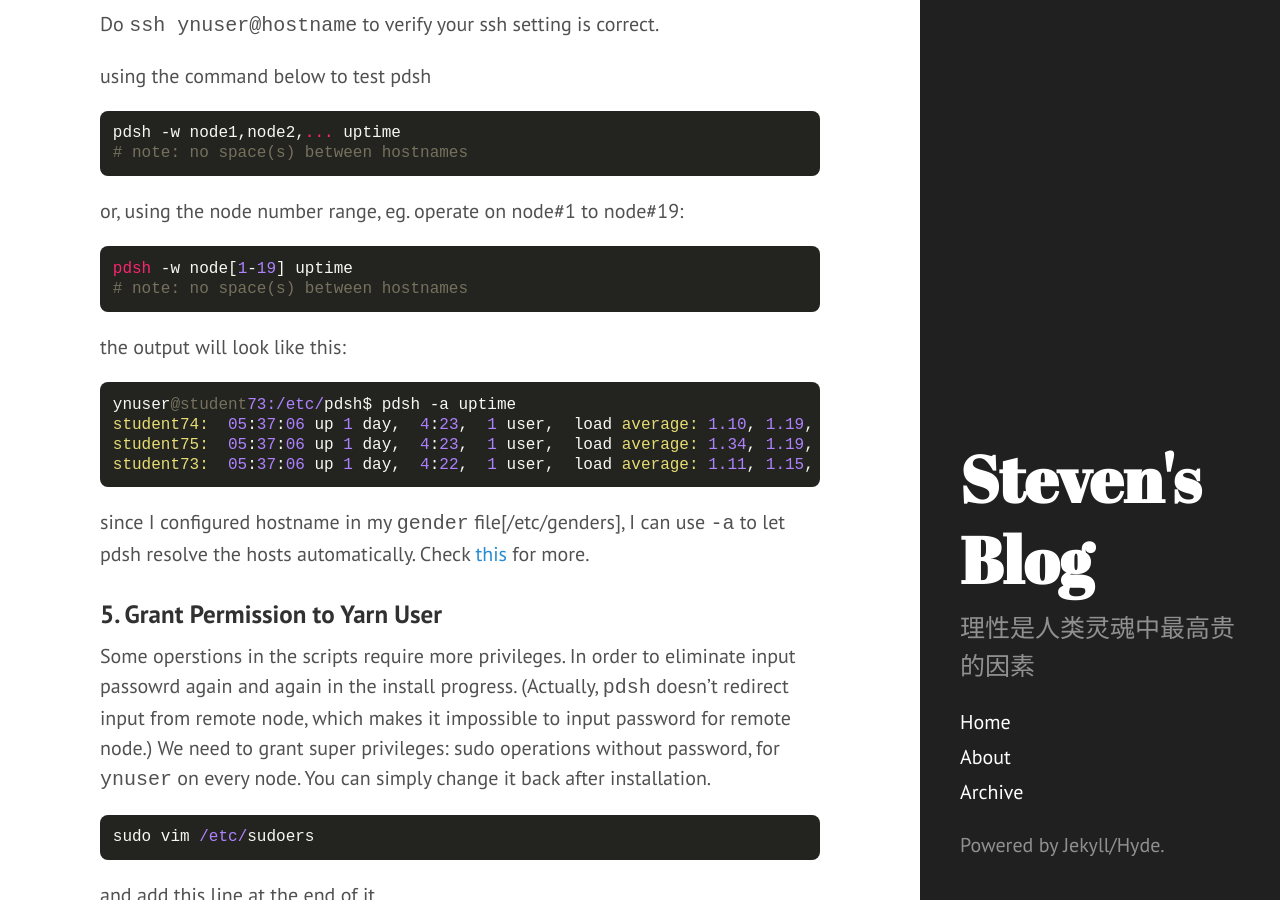
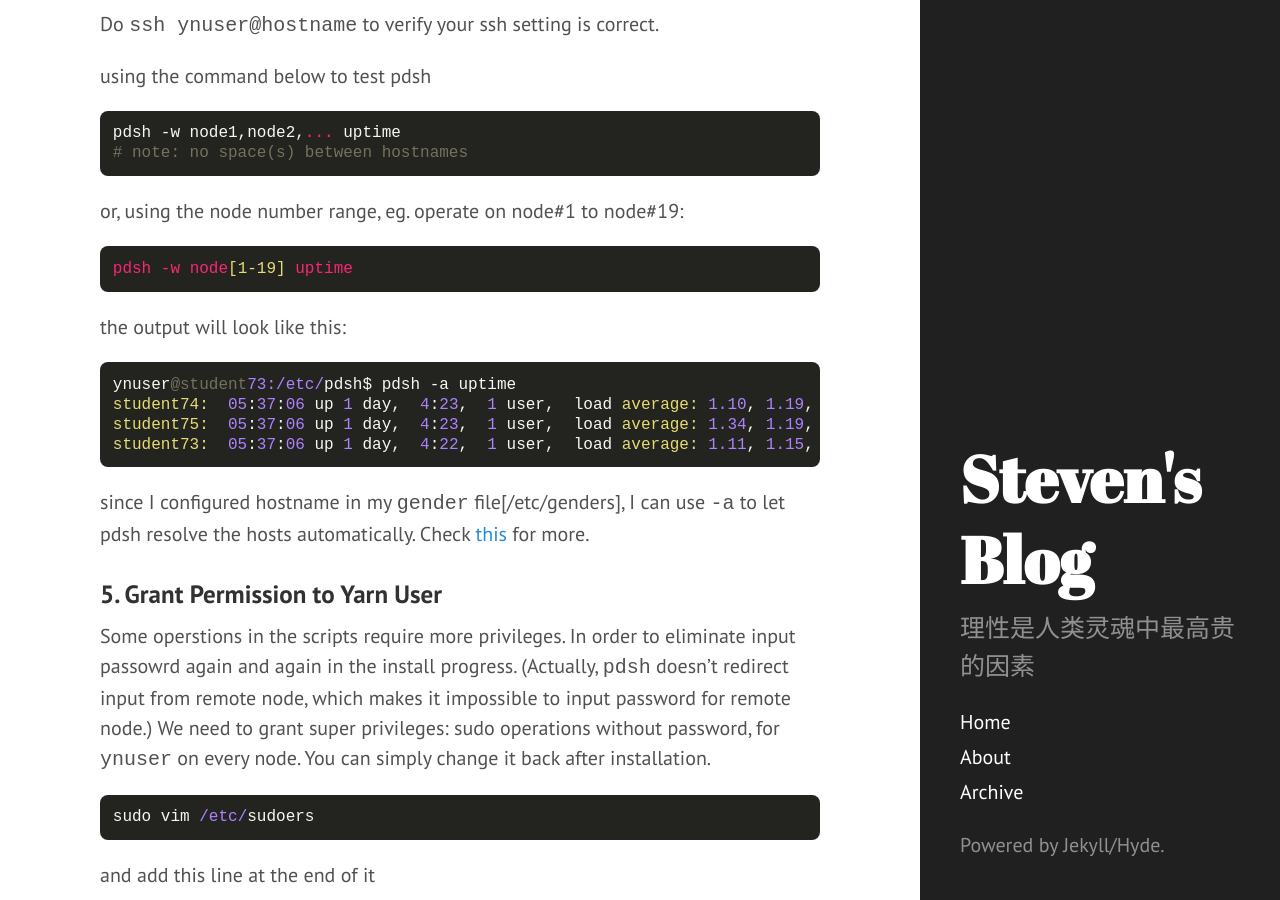
Before and after one commit to legatoo/legatoo.github.io, a Jekyll site: the page built from _posts/2014-11-12-Install-Yarn-on-Ubuntu-Cluster-via-Scripts.md, in a window 1280 px wide and 900 px high, scrolled down 2715 px. Built offline with Jekyll 4.4.1, drawn with Linux system fonts in a browser that asks for light colours; Markdown is read by kramdown in place of the engine named in the settings.

Commit message:
yarn install script update.

```diff
--- a/_posts/2014-11-12-Install-Yarn-on-Ubuntu-Cluster-via-Scripts.md
+++ b/_posts/2014-11-12-Install-Yarn-on-Ubuntu-Cluster-via-Scripts.md
@@ -81,7 +81,6 @@ using the command below to test pdsh
 or, using the node number range, eg. operate on node#1 to node#19:
 
 <pre><code class="Bash">pdsh -w node[1-19] uptime
-#note: no space(s) between hostnames
 </code></pre>
 
 the output will look like this:
```
